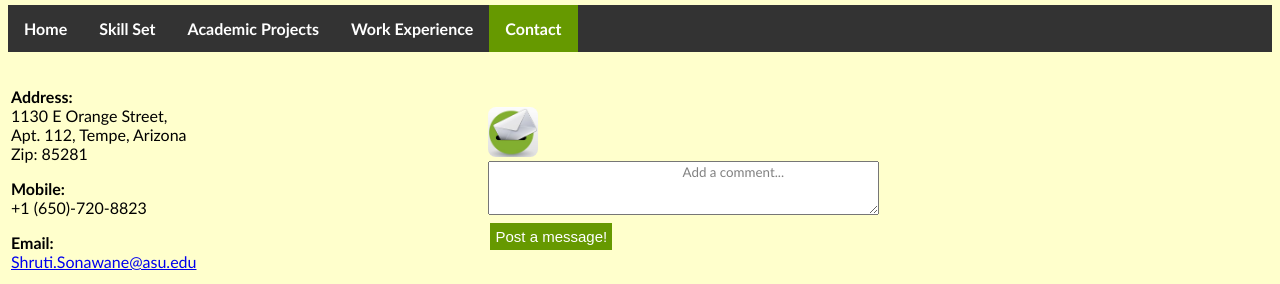
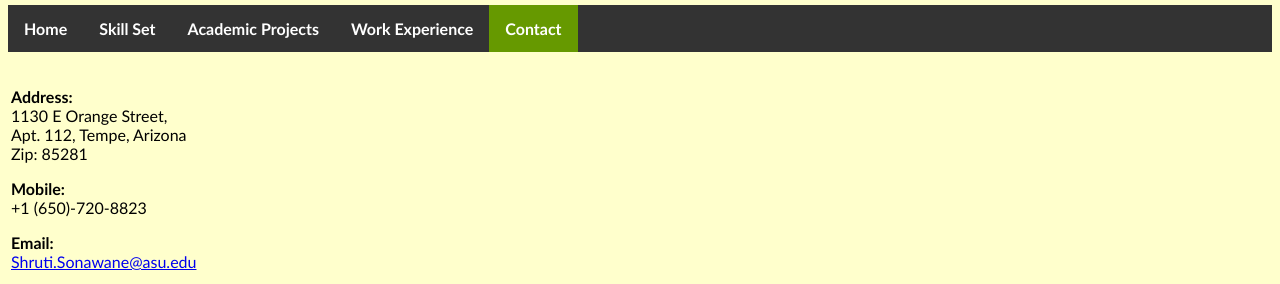
Before and after one commit to shrutisonawane/shrutisonawane_web, a plain HTML site: page contact.html in a window 1280 px wide. Shown: the part 199-483 px from the top of the page. Drawn offline with Linux system fonts and the light colour scheme.

Commit message:
removed comments block

```diff
--- a/contact.html
+++ b/contact.html
@@ -104,19 +104,6 @@
 						temptext.innerHTML = "Add a comment...";
 					}
 				</script>
-				<td valign="top">
-					<br><br>
-					<img src="mail.JPG" width="50px" height="50px"></img>
-					<br>
-					<form>
-						<textarea id="textspace" rows="3" cols="50" style="font-family:Calibri; color:gray;" onfocus="fill()" onblur="reset()">
-							Add a comment...
-						</textarea>
-					</form>
-					<button type="input" class="post" width="80px" style="background-color:#669900; border: none;
-						color:white; padding:5px 5px; text-align:center; text-decoration:none;
-						font-size: 15px;margin: 4px 2px; cursor: pointer;">Post a message!</button>
-				</td>
 			</tr>
 		</table>
 
```
